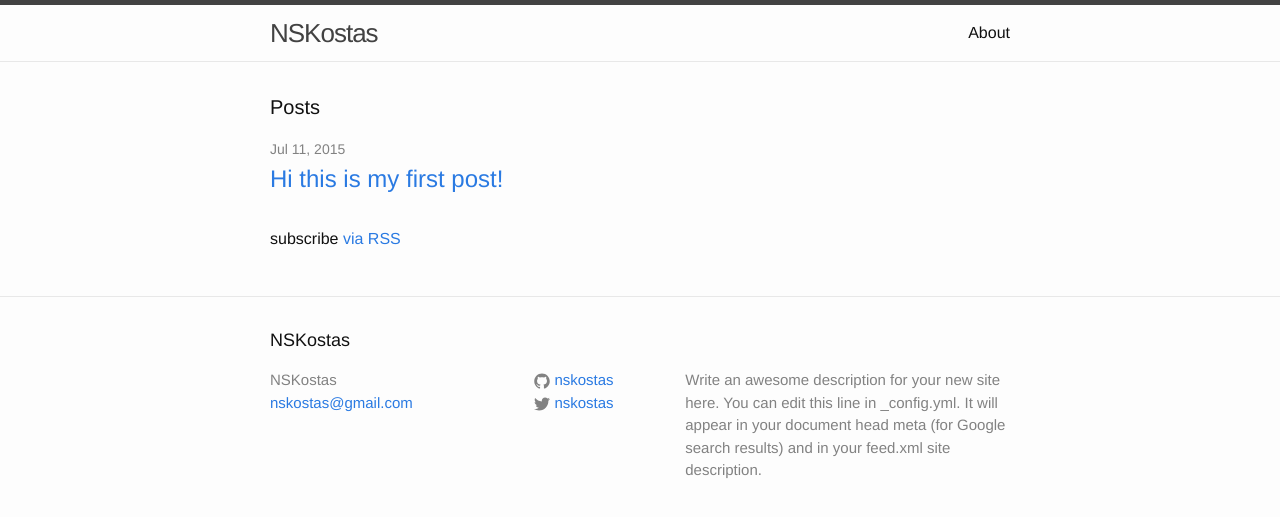
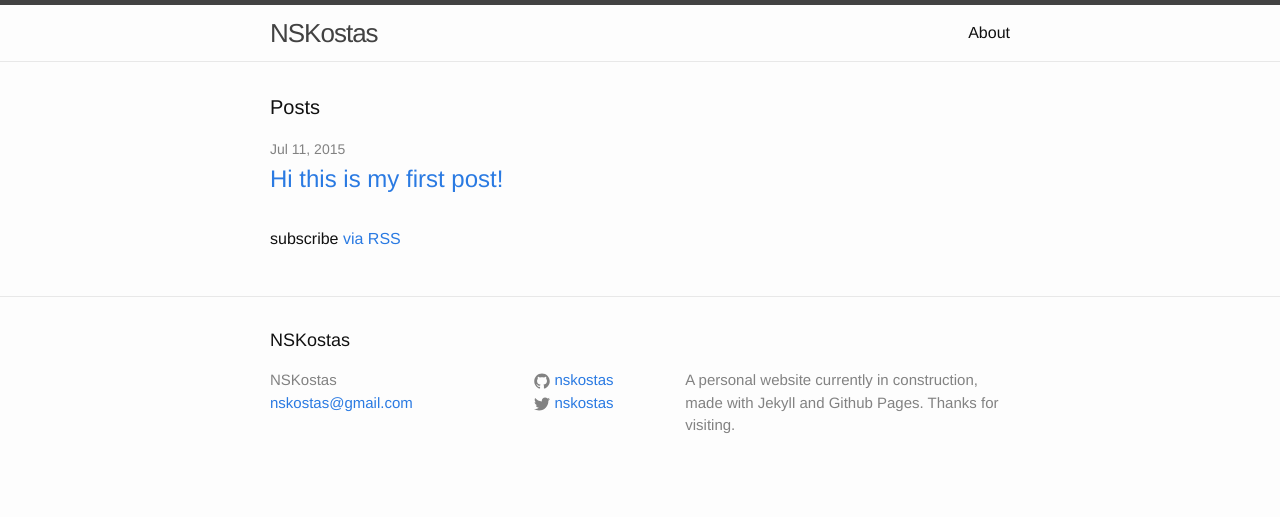
Before and after one commit to nskostas/nskostas.github.io, a Jekyll site: the page built from index.html, in a window 1280 px wide. Shown: the top 517 px of the page. Built offline with Jekyll 4.4.1, drawn with Linux system fonts in a browser that asks for light colours.

Commit message:
Edit description of site.

```diff
--- a/_config.yml
+++ b/_config.yml
@@ -2,9 +2,8 @@
 title: NSKostas
 email: nskostas@gmail.com
 description: > # this means to ignore newlines until "baseurl:"
-  Write an awesome description for your new site here. You can edit this
-  line in _config.yml. It will appear in your document head meta (for
-  Google search results) and in your feed.xml site description.
+  A personal website currently in construction, made with Jekyll
+  and Github Pages. Thanks for visiting.
 baseurl: "" # the subpath of your site, e.g. /blog/
 url: "http://nskostas.com" # the base hostname & protocol for your site
 twitter_username: nskostas
```
Also changed, not shown: 1 other file.
